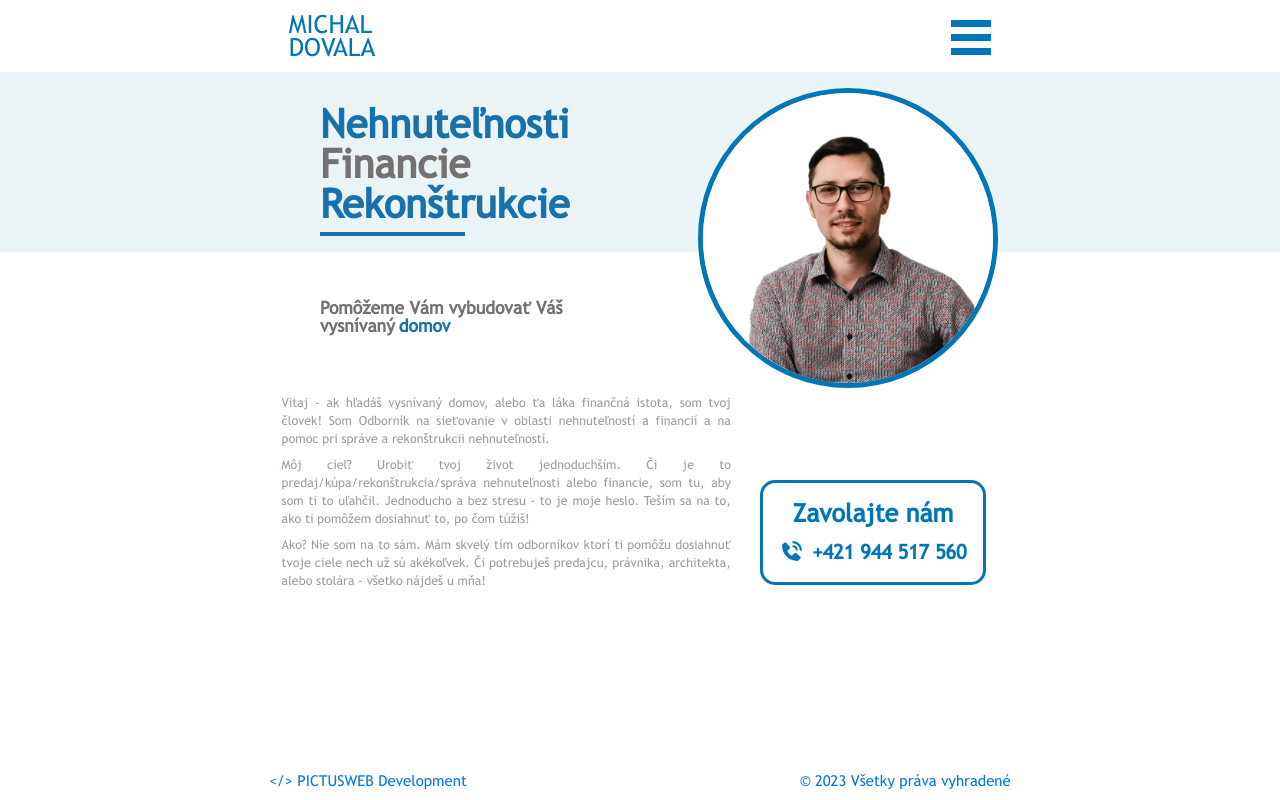
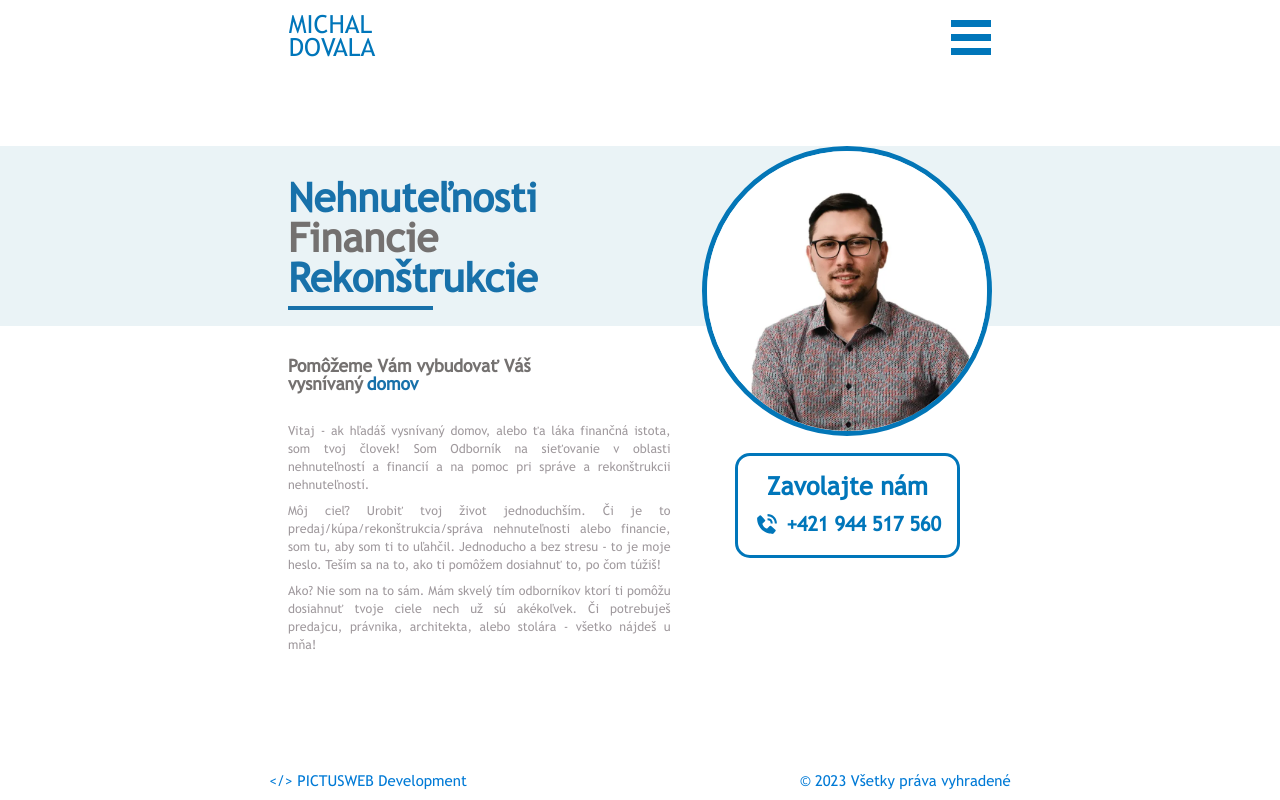
Before and after one commit to pkvarg/findoktor, a React (Vite) app: page / in a window 1280 px wide. Built offline with nearby package versions, Linux system fonts and the light colour scheme.

Commit message:
about redo

```diff
--- /dev/null
+++ b/src/pages/About copy.jsx
@@ -0,0 +1,88 @@
+import React from 'react';
+import { lazy, Suspense } from 'react';
+
+import CalcNavbar from '../components/calculator/CalcNavbar';
+import { BiSolidPhoneCall } from 'react-icons/bi';
+const Footer = lazy(() => import('./../components/Footer'));
+
+const About = () => {
+  return (
+    <div className="relative flex h-[800px] grid-rows-3 flex-col lg:grid lg:h-screen">
+      <div className="h-[min-content]">
+        <CalcNavbar />
+      </div>
+      <div className="z-10 flex h-auto flex-col">
+        <div className="absolute top-[7%] w-[100%] lg:top-[9%]">
+          <div className="relative h-[165px] bg-[#eaf3f6] lg:h-[180px]">
+            <div className="absolute left-2 pt-8 text-[25px] font-bold leading-[22.5px] text-[#1871aa] lg:left-[25%] lg:text-[40px] lg:leading-[40px]">
+              <p className="">Nehnuteľnosti</p>
+              <p className="text-[#747170]">Financie</p>
+              <p className="">Rekonštrukcie</p>
+              <div className="my-2 h-[4px] w-[52%] bg-[#1871aa] lg:w-[58%]"></div>
+            </div>
+
+            <div className="absolute right-2 top-1 w-auto rounded-full border-[4px] border-[#0376b7] lg:right-[21%] lg:top-4 lg:w-auto lg:border-[5px] xl:right-[22%] 2xl:right-[23%]">
+              <img
+                className="h-[150px] w-[150px] rounded-full lg:h-[290px] lg:w-[290px]"
+                src="about.webp"
+                alt="dovala"
+              />
+            </div>
+          </div>
+        </div>
+        <div className="absolute left-6 top-[30%] lg:left-[25%] lg:top-[37.5%]">
+          <p className="text-[17.5px] font-semibold leading-[17.5px] text-[#747170]">
+            Pomôžeme Vám vybudovať Váš <br /> vysnívaný
+            <span className="ml-1 text-[#1871aa]">domov</span>
+          </p>
+        </div>
+
+        <div className="absolute left-2 top-[35%] z-10 mx-4 lg:left-[22%] lg:top-[45%] lg:mx-0 2xl:left-[25%]">
+          <div className="mr-2 text-justify text-[15px] leading-[18px] lg:mr-0 lg:w-[45%] lg:text-[12.5px] 2xl:w-[40%]">
+            <p className="mt-[7.5%] 2xl:mt-[9%]">
+              Vitaj - ak hľadáš vysnívaný domov, alebo ťa láka finančná istota,
+              som tvoj človek! Som Odborník na sieťovanie v oblasti
+              nehnuteľností a financií a na pomoc pri správe a rekonštrukcii
+              nehnuteľností.
+            </p>
+            <p className="mt-2">
+              Môj cieľ? Urobiť tvoj život jednoduchším. Či je to
+              predaj/kúpa/rekonštrukcia/správa nehnuteľnosti alebo financie, som
+              tu, aby som ti to uľahčil. Jednoducho a bez stresu - to je moje
+              heslo. Teším sa na to, ako ti pomôžem dosiahnuť to, po čom túžiš!
+            </p>
+
+            <p className="mt-2">
+              Ako? Nie som na to sám. Mám skvelý tím odborníkov ktorí ti pomôžu
+              dosiahnuť tvoje ciele nech už sú akékoľvek. Či potrebuješ
+              predajcu, právnika, architekta, alebo stolára - všetko nájdeš u
+              mňa!
+            </p>
+          </div>
+        </div>
+
+        <div className="absolute right-[23%] top-[80%] lg:top-[60%]">
+          <p
+            id="phone"
+            onClick={() => showContact('phone')}
+            className="flex w-max flex-col items-center gap-2 rounded-[30px] border-[3px] border-[#0076ba] px-4 py-4 text-[20px]  font-bold leading-[20px] text-[#0076ba] lg:rounded-[15px] lg:text-[25px] lg:leading-[29.5px]
+          "
+          >
+            <a href="tel:+421944517560">Zavolajte nám</a>
+            <div className="flex flex-row items-center gap-2">
+              <BiSolidPhoneCall />
+              <a className="text-[20px]" href="tel:+421944517560">
+                +421 944 517 560
+              </a>
+            </div>
+          </p>
+        </div>
+      </div>
+      <div className="z-0 h-[min-content]">
+        <Footer />
+      </div>
+    </div>
+  );
+};
+
+export default About;
--- a/src/pages/About.jsx
+++ b/src/pages/About.jsx
@@ -11,57 +11,57 @@ const About = () => {
       <div className="h-[min-content]">
         <CalcNavbar />
       </div>
-      <div className="z-10 flex h-auto flex-col">
-        <div className="absolute top-[7%] w-[100%] lg:top-[9%]">
-          <div className="relative h-[165px] bg-[#eaf3f6] lg:h-[180px]">
-            <div className="absolute left-2 pt-8 text-[25px] font-bold leading-[22.5px] text-[#1871aa] lg:left-[25%] lg:text-[40px] lg:leading-[40px]">
+      <div className="z-10 flex h-auto flex-col justify-center ">
+        <div className="w-[100%]">
+          <div className="relative mt-2 flex h-[165px] flex-row justify-between bg-[#eaf3f6] px-4 md:px-[22.5%]  lg:mt-0 lg:h-[180px] 2xl:px-[25%]">
+            <div className="pt-8 text-[25px] font-bold leading-[22.5px] text-[#1871aa] lg:left-[25%] lg:text-[40px] lg:leading-[40px]">
               <p className="">Nehnuteľnosti</p>
               <p className="text-[#747170]">Financie</p>
               <p className="">Rekonštrukcie</p>
               <div className="my-2 h-[4px] w-[52%] bg-[#1871aa] lg:w-[58%]"></div>
             </div>
 
-            <div className="absolute right-2 top-1 w-auto rounded-full border-[4px] border-[#0376b7] lg:right-[21%] lg:top-4 lg:w-auto lg:border-[5px] xl:right-[22%] 2xl:right-[23%]">
+            <div className="w-auto">
               <img
-                className="h-[150px] w-[150px] rounded-full lg:h-[290px] lg:w-[290px]"
+                className="mt-2 h-[150px] w-[150px] rounded-full border-[4px] border-[#0376b7] md:h-[200px] md:w-[200px] lg:mt-0 lg:h-[290px] lg:w-[290px] lg:border-[5px]"
                 src="about.webp"
                 alt="dovala"
               />
             </div>
           </div>
         </div>
-        <div className="absolute left-6 top-[30%] lg:left-[25%] lg:top-[37.5%]">
-          <p className="text-[17.5px] font-semibold leading-[17.5px] text-[#747170]">
+        <div className="mx-4 flex flex-col gap-16 md:mx-[22.5%] md:flex-row 2xl:mx-[25%]">
+          <div>
+            <p className="mt-8 text-[17.5px] font-semibold leading-[17.5px] text-[#747170]">
               Pomôžeme Vám vybudovať Váš <br /> vysnívaný
               <span className="ml-1 text-[#1871aa]">domov</span>
             </p>
-        </div>
-
-        <div className="absolute left-2 top-[35%] z-10 mx-4 lg:left-[22%] lg:top-[45%] lg:mx-0 2xl:left-[25%]">
-          <div className="mr-2 text-justify text-[15px] leading-[18px] lg:mr-0 lg:w-[45%] lg:text-[12.5px] 2xl:w-[40%]">
+            <div className="z-10 mx-0">
+              <div className="mr-2 text-justify text-[15px] leading-[18px] lg:mr-0 lg:text-[12.5px]">
                 <p className="mt-[7.5%] 2xl:mt-[9%]">
-              Vitaj - ak hľadáš vysnívaný domov, alebo ťa láka finančná istota,
-              som tvoj človek! Som Odborník na sieťovanie v oblasti
+                  Vitaj - ak hľadáš vysnívaný domov, alebo ťa láka finančná
+                  istota, som tvoj človek! Som Odborník na sieťovanie v oblasti
                   nehnuteľností a financií a na pomoc pri správe a rekonštrukcii
                   nehnuteľností.
                 </p>
                 <p className="mt-2">
                   Môj cieľ? Urobiť tvoj život jednoduchším. Či je to
-              predaj/kúpa/rekonštrukcia/správa nehnuteľnosti alebo financie, som
-              tu, aby som ti to uľahčil. Jednoducho a bez stresu - to je moje
-              heslo. Teším sa na to, ako ti pomôžem dosiahnuť to, po čom túžiš!
+                  predaj/kúpa/rekonštrukcia/správa nehnuteľnosti alebo financie,
+                  som tu, aby som ti to uľahčil. Jednoducho a bez stresu - to je
+                  moje heslo. Teším sa na to, ako ti pomôžem dosiahnuť to, po
+                  čom túžiš!
                 </p>
 
                 <p className="mt-2">
-              Ako? Nie som na to sám. Mám skvelý tím odborníkov ktorí ti pomôžu
-              dosiahnuť tvoje ciele nech už sú akékoľvek. Či potrebuješ
-              predajcu, právnika, architekta, alebo stolára - všetko nájdeš u
-              mňa!
+                  Ako? Nie som na to sám. Mám skvelý tím odborníkov ktorí ti
+                  pomôžu dosiahnuť tvoje ciele nech už sú akékoľvek. Či
+                  potrebuješ predajcu, právnika, architekta, alebo stolára -
+                  všetko nájdeš u mňa!
                 </p>
               </div>
             </div>
-
-        <div className="absolute right-[23%] top-[80%] lg:top-[60%]">
+          </div>
+          <div className="-mt-4 flex justify-center md:mt-[17.5%] md:inline lg:mr-8 lg:mt-[21.5%] xl:mt-[18%] 2xl:mt-[15.5%]">
             <p
               id="phone"
               onClick={() => showContact('phone')}
@@ -78,6 +78,7 @@ const About = () => {
             </p>
           </div>
         </div>
+      </div>
       <div className="z-0 h-[min-content]">
         <Footer />
       </div>
```
Lines whose indentation alone changed are shown as unchanged.
